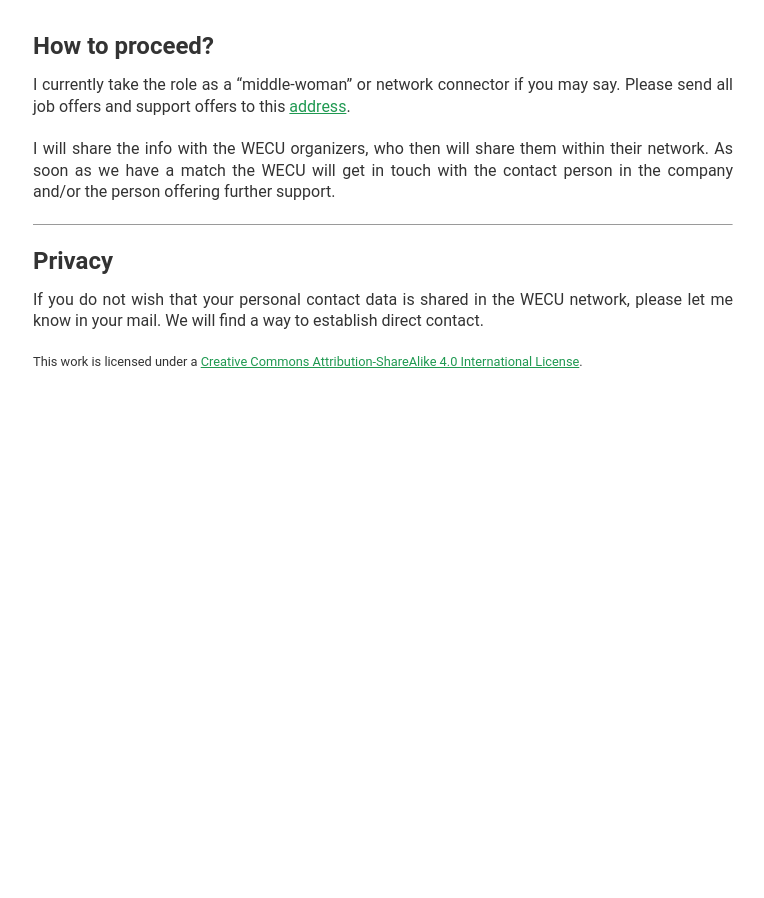
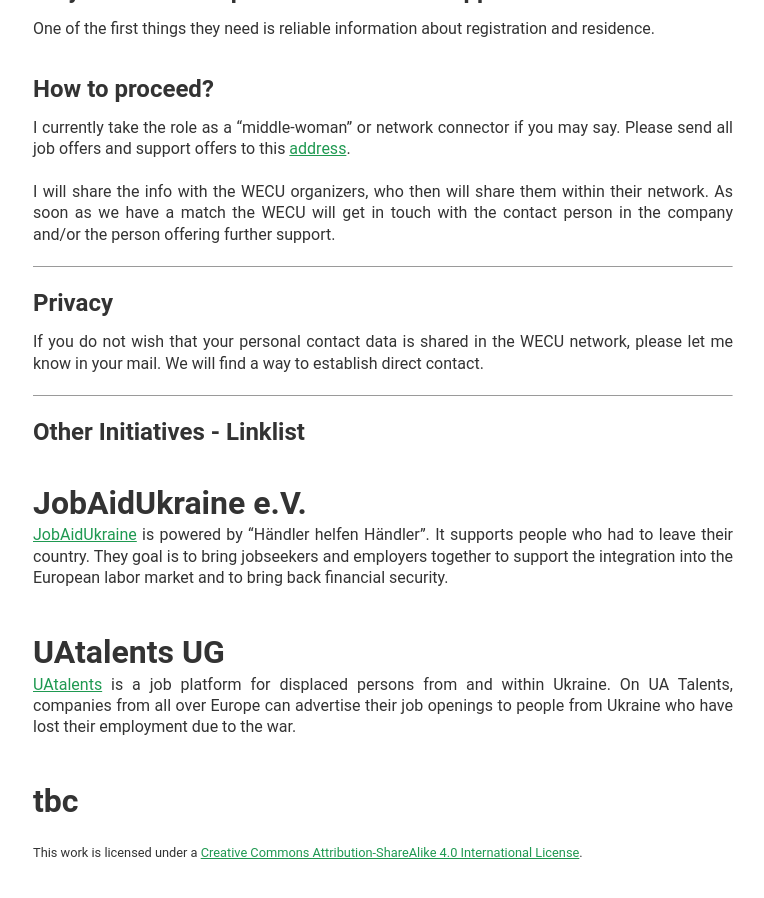
Before and after one commit to evafroehlich/website, a Jekyll site: the page built from _posts/2022-04-06-supporting-WECU.md, in a window 1280 px wide and 900 px high, scrolled down 1096 px. Shown: the whole window, without its empty margins (257-1021 px from the left). Built offline with Jekyll 4.4.1, drawn with Linux system fonts in a browser that asks for light colours; before the commit the page ends 1504 px from its top, so only the background shows below that; some of the changed text lies outside the part shown.

Commit message:
Update 2022-04-06-supporting-WECU.md

```diff
--- a/_posts/2022-04-06-supporting-WECU.md
+++ b/_posts/2022-04-06-supporting-WECU.md
@@ -45,3 +47,14 @@
 
 ### Privacy
 If you do not wish that your personal contact data is shared in the WECU network, please let me know in your mail. We will find a way to establish direct contact.
+
+---
+### Other Initiatives - Linklist
+
+## JobAidUkraine e.V.
+[JobAidUkraine](https://www.jobaidukraine.com/uk) is powered by "Händler helfen Händler". It supports people who had to leave their country. They goal is to bring jobseekers and employers together to support the integration into the European labor market and to bring back financial security.
+
+## UAtalents UG
+[UAtalents](https://www.uatalents.com/about) is a job platform for displaced persons from and within Ukraine. On UA Talents, companies from all over Europe can advertise their job openings to people from Ukraine who have lost their employment due to the war.
+
+## tbc
```
Also changed, not shown: other parts of _posts/2022-04-06-supporting-WECU.md (+2 -0 lines).
